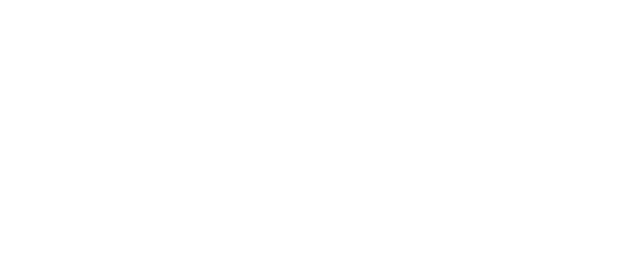
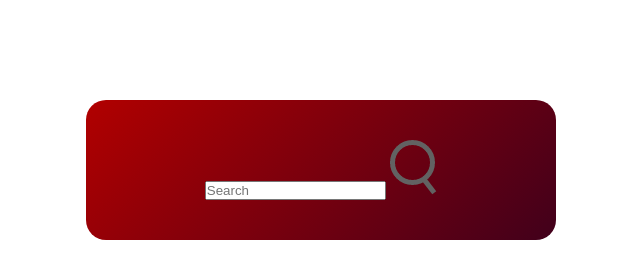
Before and after one commit to ThuliNipun/weatherApp, a plain HTML site: page index.html in a window 1280 px wide. Shown: the whole page, without its empty margins (319-959 px from the left). Drawn offline with Linux system fonts and the light colour scheme.

Commit message:
card
styling card

```diff
--- a/index.html
+++ b/index.html
@@ -3,10 +3,16 @@
 <head>
     <meta charset="UTF-8">
     <meta name="viewport" content="width=device-width, initial-scale=1.0">
-    <link rel="./stylesheet" href="./style.css">
+    <link rel="stylesheet" href="./style.css">
     <title>Weather App</title>
 </head>
 <body>
+
+    <div class="card">
+        <div class="search">
+            <input type="text" class="search-bar" placeholder="Search">
+            <img src="./images/search.png" alt="" class="search-icon">
+    </div>
 
 
 
--- a/style.css
+++ b/style.css
@@ -4,3 +4,16 @@
     box-sizing: border-box;
     font-family: 'Poppins' , sans-serif;
 }
+
+.card{
+    width: 90%;
+    max-width: 470px;
+    background: linear-gradient(135deg, #b10000, #41001b);
+    color: #fff;
+    margin: 100px auto 0;
+    border-radius: 20px;
+    padding: 40px 35px;
+    text-align: center;
+
+
+}
```
